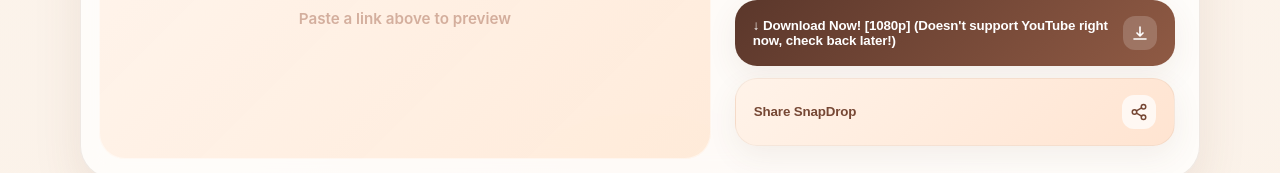
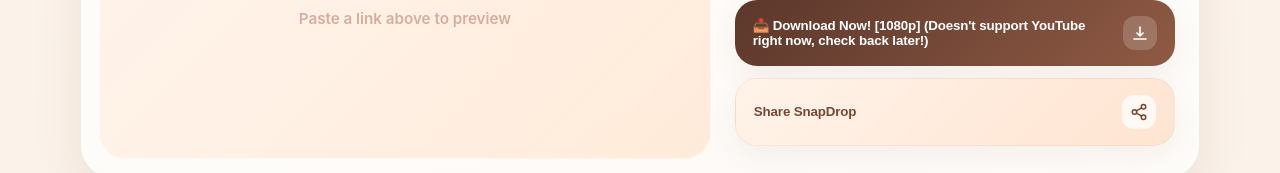
Before and after one commit to Orbitlol/snapdrop, a website: page index.html in a window 1280 px wide. Shown: the part 925-1098 px from the top of the page. Drawn offline with Linux system fonts and the light colour scheme.

Commit message:
Update download button text to include emoji

```diff
--- a/index.html
+++ b/index.html
@@ -704,7 +704,7 @@
 
           <div class="action-stack">
             <button class="action primary" type="button" data-action="1080p">
-              <span>↓ Download Now! [1080p]
+              <span>📥 Download Now! [1080p]
                 (Doesn't support YouTube right now, check back later!)</span>
               <span class="action-icon" aria-hidden="true">
                 <svg width="18" height="18" viewBox="0 0 24 24" fill="none"><path d="M12 4v12m0 0-4-4m4 4 4-4M4 20h16" stroke="currentColor" stroke-width="2.2" stroke-linecap="round" stroke-linejoin="round"/></svg>
```
